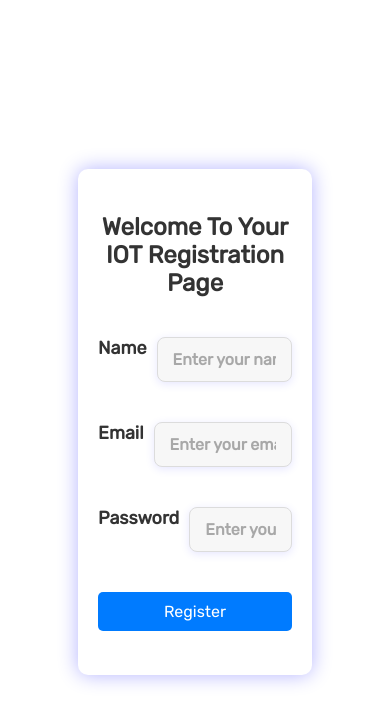
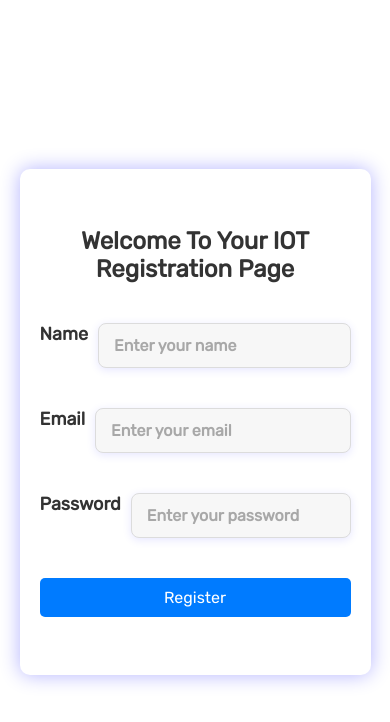
Before and after one commit to Team-Songa-Songa/IOT-Frontend, a React (Create React App) app: page / in a window 390 px wide. Shown: the top 722 px of the page. Built offline with nearby package versions, Linux system fonts and the light colour scheme; a web font is replaced by a local one.

Commit message:
responsiveness for the auth pages

```diff
--- a/src/components/Authentication/Register/register.css
+++ b/src/components/Authentication/Register/register.css
@@ -51,3 +51,11 @@
 .registration-form-inner form button:hover {
   background-color: #0056b3; /* Darker blue on hover */
 }
+
+/* Responsiveness */
+
+@media screen and (max-width: 568px) {
+  .registration-form-inner {
+    width: 90%;
+  }
+}
```
